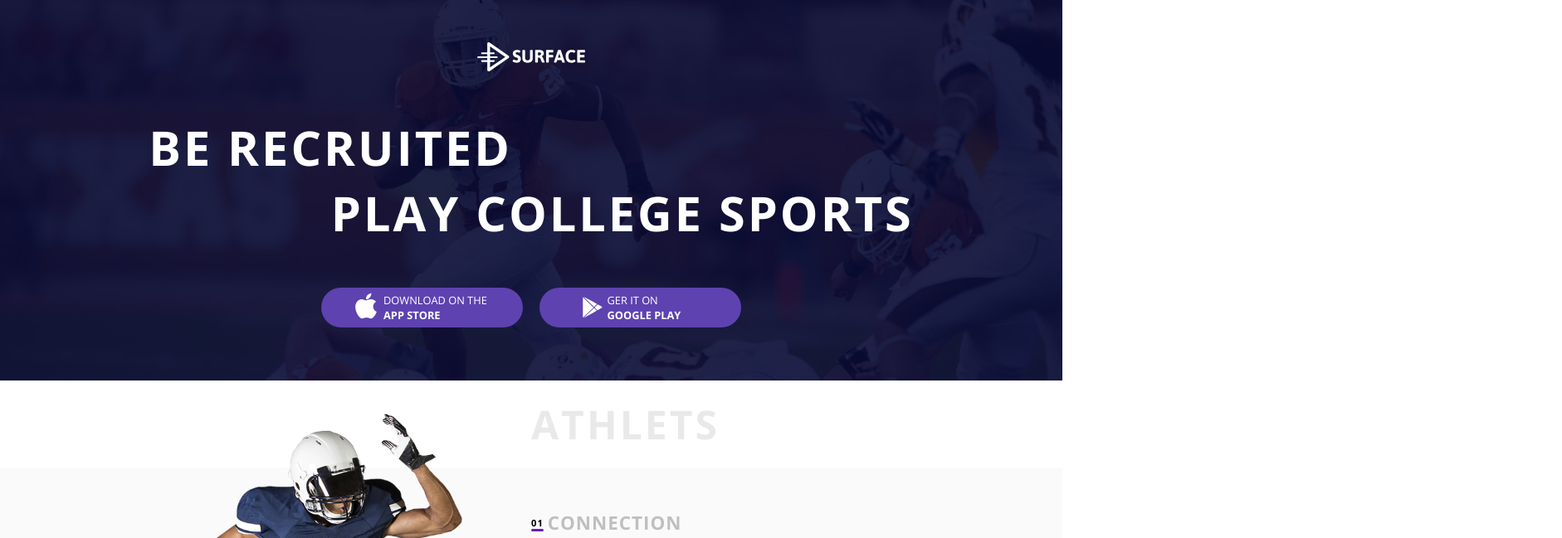
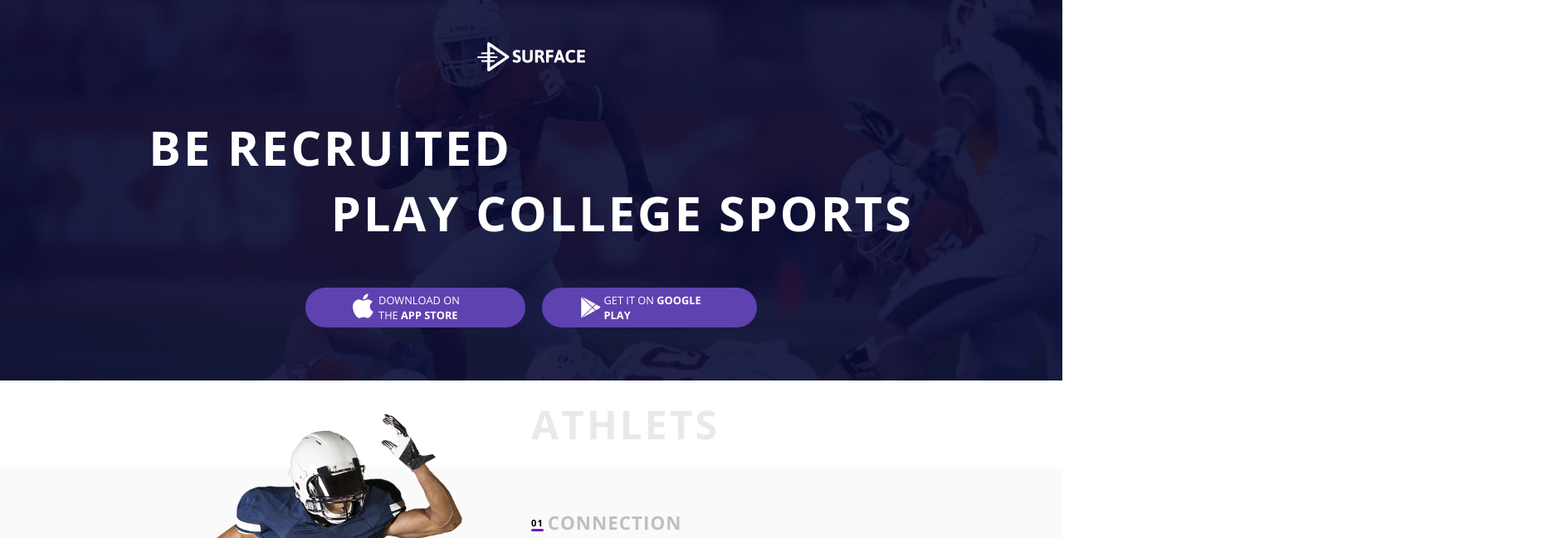
Before and after one commit to Katerenok/diplom, a plain HTML site: page index.html in a window 1280 px wide. Shown: the top 649 px of the page at 83% size, 1882 px wide, since content can reach past the window. Drawn offline with Linux system fonts and the light colour scheme; files whose address does not match are found by name.

Commit message:
внесение корректировок

```diff
--- a/css/style.css
+++ b/css/style.css
@@ -102,6 +102,7 @@ h3 {
 
 	background-color: #5e42b0;
 	border-radius: 45px;
+	text-decoration: none;
 
 	font-size: 0.6em;
 	font-family: "OpenSans-Regular";
@@ -124,7 +125,6 @@ h3 {
 .btn_text {
 	margin: 2%;
 	text-transform: uppercase;
-	text-decoration: none;
 	color: #ffffff;
 }
 .btn_bold_text {
@@ -526,8 +526,9 @@ p {
 	}
 
 	.btn {
-		width: 19vw;
 		margin: 0 10px;
+		padding: 5px 54px;
+		width: auto;
 	}
 
 	.btn:hover {
@@ -544,6 +545,7 @@ p {
 
 	.btn_text {
 		font-size: 1vw;
+		width: 125px;
 	}
 
 	.img_athlets {
@@ -565,6 +567,9 @@ p {
 
 	.active_img {
 		width: 50vw;
+		height: 38vw;
+		min-width: 481px;
+		min-height: 366px;
 	}
 
 	.active_content {
@@ -574,13 +579,15 @@ p {
 
 	.number_block {
 		position: absolute;
-		margin: 0 calc(50% - 2em);
+		top: calc(60% - 0.5em);
+		left: calc(45% - 2em);
+		/*margin: 0 calc(50% - 2em);*/
 		align-self: center;
 	}
 
-	.even_mrgn {
+	/*.even_mrgn {
 		margin: 0 calc(-50% + 2em);
-	}
+	}*/
 
 	.active_title {
 		font-size: 4.5em;
--- a/index.html
+++ b/index.html
@@ -30,24 +30,24 @@
 
         </div>
         <div class= "buttons">
-          <div class="btn">
+          <a href="#" class="btn">
             <svg xmlns="http://www.w3.org/2000/svg" viewBox="0 0 170 170" class="apple_logo">
               <path d="M150.37 130.25c-2.45 5.66-5.35 10.87-8.71 15.66-4.58 6.53-8.33 11.05-11.22 13.56-4.48 4.12-9.28 6.23-14.42 6.35-3.69 0-8.14-1.05-13.32-3.18-5.197-2.12-9.973-3.17-14.34-3.17-4.58 0-9.492 1.05-14.746 3.17-5.262 2.13-9.5 3.24-12.742 3.35-4.93.21-9.842-1.96-14.746-6.52-3.13-2.73-7.045-7.41-11.735-14.04-5.03-7.08-9.168-15.29-12.41-24.65-3.47-10.11-5.21-19.9-5.21-29.378 0-10.857 2.346-20.22 7.045-28.068C27.508 57.03 32.42 52.06 38.57 48.41s12.793-5.51 19.948-5.63c3.915 0 9.05 1.21 15.43 3.59 6.36 2.39 10.446 3.6 12.237 3.6 1.34 0 5.877-1.416 13.57-4.24 7.275-2.617 13.415-3.7 18.445-3.274 13.63 1.1 23.87 6.473 30.68 16.153-12.19 7.385-18.22 17.73-18.1 31 .11 10.338 3.86 18.94 11.23 25.77 3.34 3.17 7.07 5.62 11.22 7.36-.9 2.61-1.85 5.11-2.86 7.51zM119.11 7.24c0 8.102-2.96 15.667-8.86 22.67-7.12 8.323-15.732 13.133-25.07 12.374-.12-.972-.19-1.995-.19-3.07 0-7.778 3.387-16.102 9.4-22.908 3.002-3.446 6.82-6.31 11.45-8.597 4.62-2.253 8.99-3.498 13.1-3.71.12 1.082.17 2.165.17 3.24z"/>
             </svg>
-            <a href="" class="btn_text">
-              <p>download on the</p>
-              <p class="btn_bold_text"> app store</p>
-            </a>
-          </div>
-          <div class="btn">
+            <span class="btn_text">
+              download on the
+              <span class="btn_bold_text"> app store</span>
+            </span>
+          </a>
+          <a href="#" class="btn">
             <svg xmlns="http://www.w3.org/2000/svg" viewBox="0 0 505.499 505.499" class="google_logo">
               <path d="M471.497 234.466l-92.082-53.135-75.733 73.208 69.215 66.907 98.6-56.91c5.43-3.133 8.677-8.756 8.677-15.03 0-6.275-3.245-11.898-8.677-15.04zM363.785 172.3l-101.332-58.497L40.375 0l250.828 242.47M44.063 505.5l218.77-120.512 94.435-54.515-66.065-63.87M25.56 9.815l-.236 489.67L278.72 254.534"/>
             </svg>
-            <a href="" class="btn_text">
-              <p>ger it on</p>
-              <p class="btn_bold_text"> google play</p>
-            </a>
-          </div>
+            <span class="btn_text">
+              get it on
+              <span class="btn_bold_text"> google play</span>
+            </span>
+          </a>
         </div>
       </div>
     </header>
@@ -225,24 +225,24 @@
         </div>
       </div>
       <div class= "buttons">
-        <div class="btn">
+        <a href="#" class="btn">
           <svg xmlns="http://www.w3.org/2000/svg" viewBox="0 0 170 170" class="apple_logo">
             <path d="M150.37 130.25c-2.45 5.66-5.35 10.87-8.71 15.66-4.58 6.53-8.33 11.05-11.22 13.56-4.48 4.12-9.28 6.23-14.42 6.35-3.69 0-8.14-1.05-13.32-3.18-5.197-2.12-9.973-3.17-14.34-3.17-4.58 0-9.492 1.05-14.746 3.17-5.262 2.13-9.5 3.24-12.742 3.35-4.93.21-9.842-1.96-14.746-6.52-3.13-2.73-7.045-7.41-11.735-14.04-5.03-7.08-9.168-15.29-12.41-24.65-3.47-10.11-5.21-19.9-5.21-29.378 0-10.857 2.346-20.22 7.045-28.068C27.508 57.03 32.42 52.06 38.57 48.41s12.793-5.51 19.948-5.63c3.915 0 9.05 1.21 15.43 3.59 6.36 2.39 10.446 3.6 12.237 3.6 1.34 0 5.877-1.416 13.57-4.24 7.275-2.617 13.415-3.7 18.445-3.274 13.63 1.1 23.87 6.473 30.68 16.153-12.19 7.385-18.22 17.73-18.1 31 .11 10.338 3.86 18.94 11.23 25.77 3.34 3.17 7.07 5.62 11.22 7.36-.9 2.61-1.85 5.11-2.86 7.51zM119.11 7.24c0 8.102-2.96 15.667-8.86 22.67-7.12 8.323-15.732 13.133-25.07 12.374-.12-.972-.19-1.995-.19-3.07 0-7.778 3.387-16.102 9.4-22.908 3.002-3.446 6.82-6.31 11.45-8.597 4.62-2.253 8.99-3.498 13.1-3.71.12 1.082.17 2.165.17 3.24z"/>
           </svg>
-          <a href=""class="btn_text">
-            <p>DOWNLOAD ON THE</p>
-            <p class="btn_bold_text"> APP STORE </p>
-          </a>
-        </div>
-        <div class="btn">
+          <span class="btn_text">
+            DOWNLOAD ON THE
+            <span class="btn_bold_text"> APP STORE </span>
+          </span>
+        </a>
+        <a href="#" class="btn">
           <svg xmlns="http://www.w3.org/2000/svg" viewBox="0 0 505.499 505.499" class="google_logo">
             <path d="M471.497 234.466l-92.082-53.135-75.733 73.208 69.215 66.907 98.6-56.91c5.43-3.133 8.677-8.756 8.677-15.03 0-6.275-3.245-11.898-8.677-15.04zM363.785 172.3l-101.332-58.497L40.375 0l250.828 242.47M44.063 505.5l218.77-120.512 94.435-54.515-66.065-63.87M25.56 9.815l-.236 489.67L278.72 254.534"/>
           </svg>
-          <a href="" class="btn_text">
-            <p>GET IT ON</p>
-            <p class="btn_bold_text"> GOOGLE PLAY </p>
+          <span class="btn_text">
+            GET IT ON
+            <span class="btn_bold_text"> GOOGLE PLAY </span>
           </a>
-        </div>
+        </a>
       </div>
       <div class="logo_footer">
         <svg viewBox="0 0 972 264" xmlns="http://www.w3.org/2000/svg" class="logo">
```
